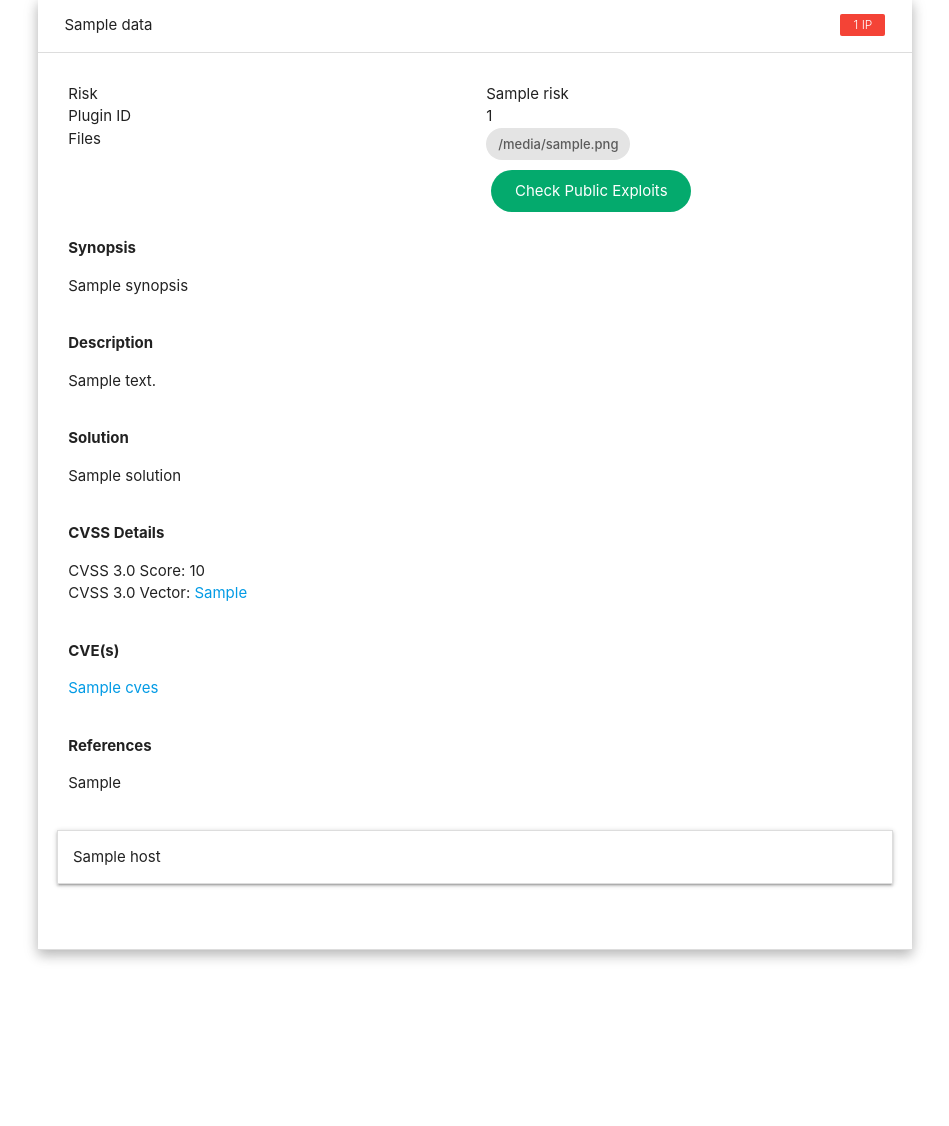
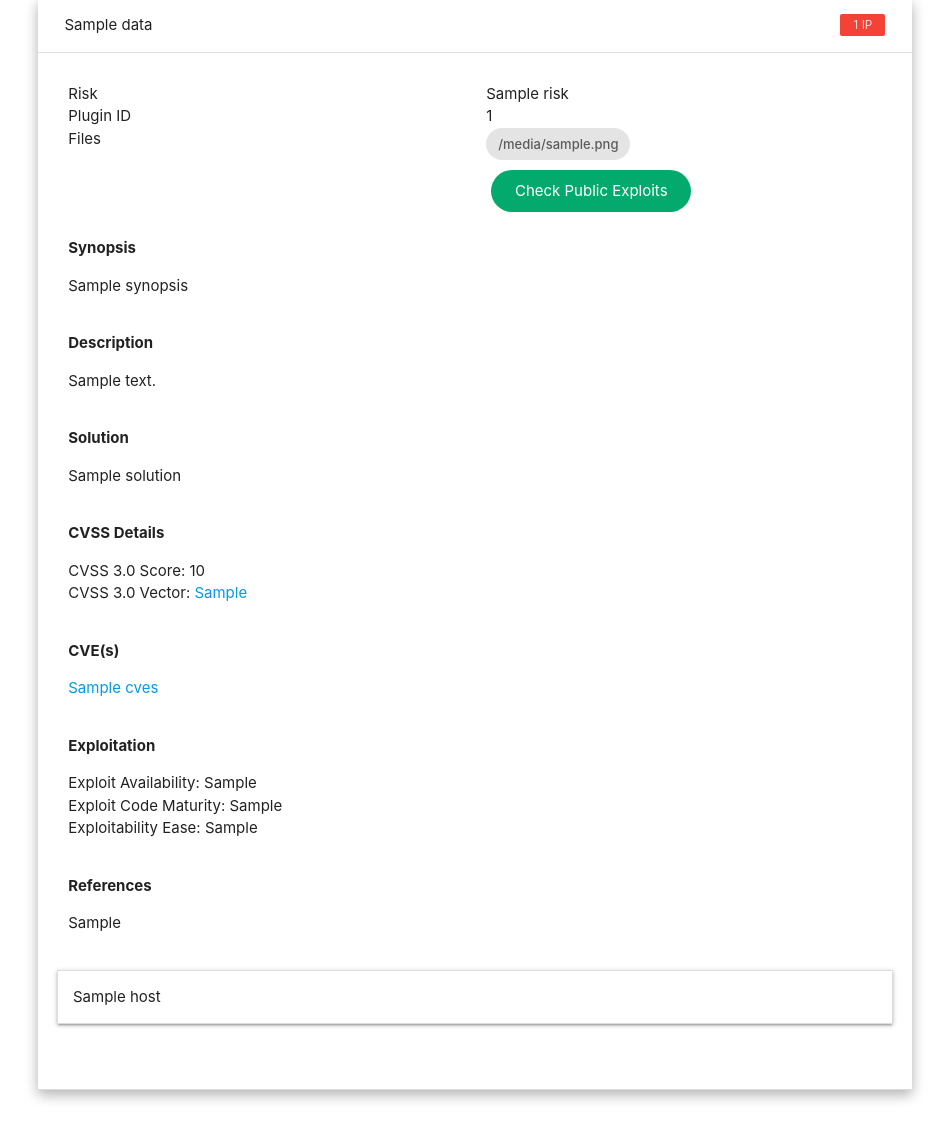
Before and after one commit to Ebryx/Nessus_Map, a Django app: template Nessus_Parser/templates/parsed_XML.html in a window 1280 px wide, after a click that opens the changed part. Shown: the part 169-1295 px from the top of the page, without its empty margins (165-1114 px from the left). Before the commit the page ends 1130 px from the top, so only its background shows below. Run offline with Django 3.2, Linux system fonts and the light colour scheme; the template is opened without the code that fills it: most values are stand-ins (such as "Sample title", 1, 10 or a date in 2020); some libraries are stand-ins or nearby versions.

Commit message:
Printing of exploit details of each vulnerability

```diff
--- a/Nessus_Parser/templates/parsed_XML.html
+++ b/Nessus_Parser/templates/parsed_XML.html
@@ -117,9 +117,13 @@
                                             {% endfor %}
                                         </div>
                                         <div class="col l6"></div>
-                                        <div class="col l6"><a
+                                        <div class="col l6">
+                                            <a
                                                 href="https://www.infosecmatter.com/nessus-plugin-library/?id={{ data.pluginID }}#:~:text=.-,public%20exploits,-Target%20Network%20Port"
-                                                target="_blank" class="button" style="vertical-align:middle"><span>Check Public Exploits</span></a></div>
+                                                target="_blank" class="button" style="vertical-align:middle">
+                                                <span>Check Public Exploits</span>
+                                            </a>
+                                        </div>
                                     </div>
                                     <div class="row">
                                         <div class="col l12" style="font-weight: bold;">Synopsis</div>
@@ -165,6 +169,21 @@
                                             <div class="col l12" style="font-weight: bold;">CVE(s)</div>
                                             <div class="col l12">
                                                 <pre>{% for cves in data.cves %}<a href="https://www.cvedetails.com/cve/{{ cves }}" target="_blank">{{ cves }}</a><br>{% endfor %}</pre>
+                                            </div>
+                                        </div>
+                                    {% endif %}
+
+
+                                    <!-- Exploitation -->
+                                    {% if data.exploit_available or data.exploit_code_maturity or data.exploitability_ease %}
+                                        <div class="row">
+                                            <div class="col l12" style="font-weight: bold;">Exploitation</div>
+                                            <div class="col l12">
+                                                <pre>
+                                                    Exploit Availability: {{ data.exploit_available }}
+                                                    Exploit Code Maturity: {{ data.exploit_code_maturity }}
+                                                    Exploitability Ease: {{ data.exploitability_ease }}
+                                                </pre>
                                             </div>
                                         </div>
                                     {% endif %}
```
Also changed, not shown: Nessus_Parser/views.py (+15 -0 lines).
